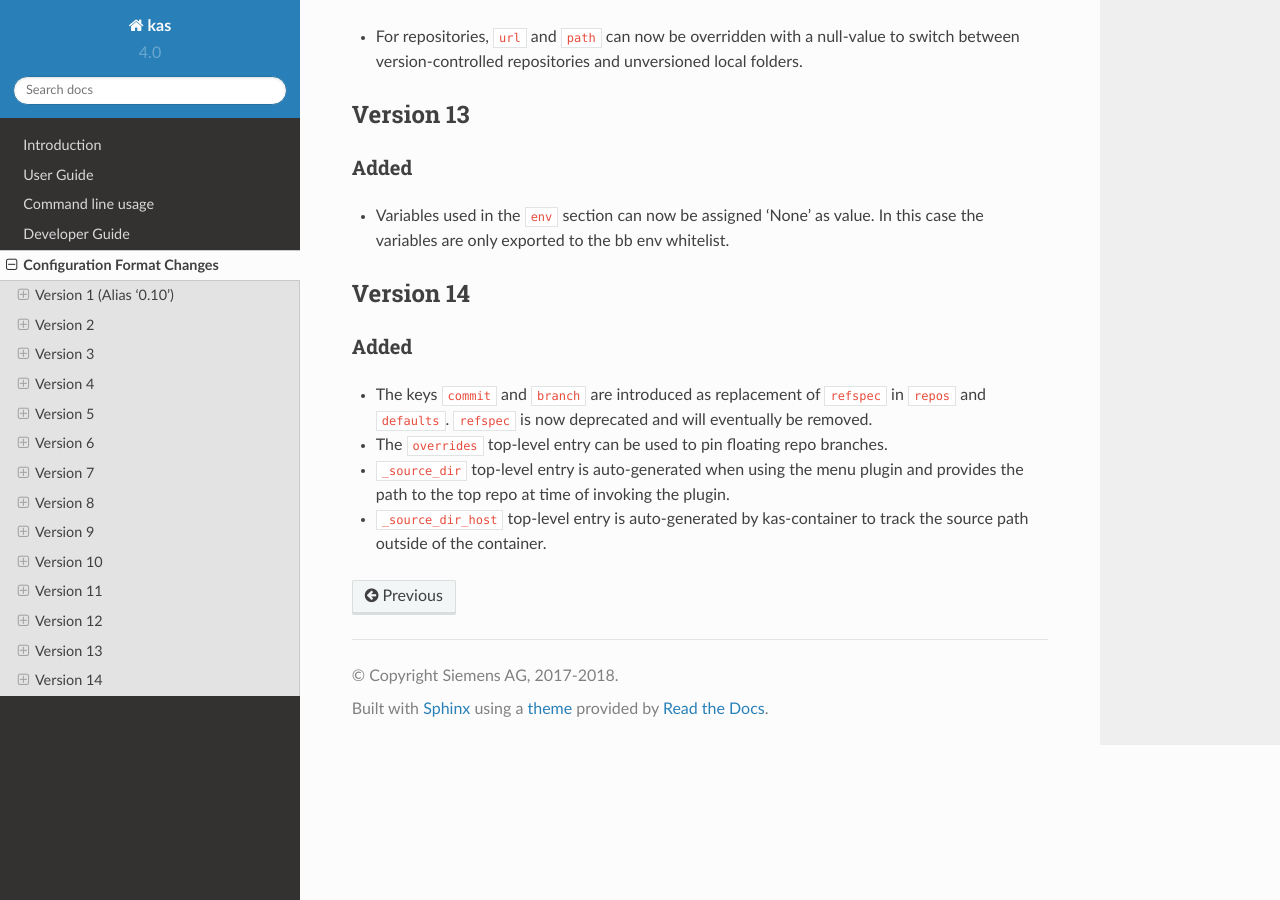
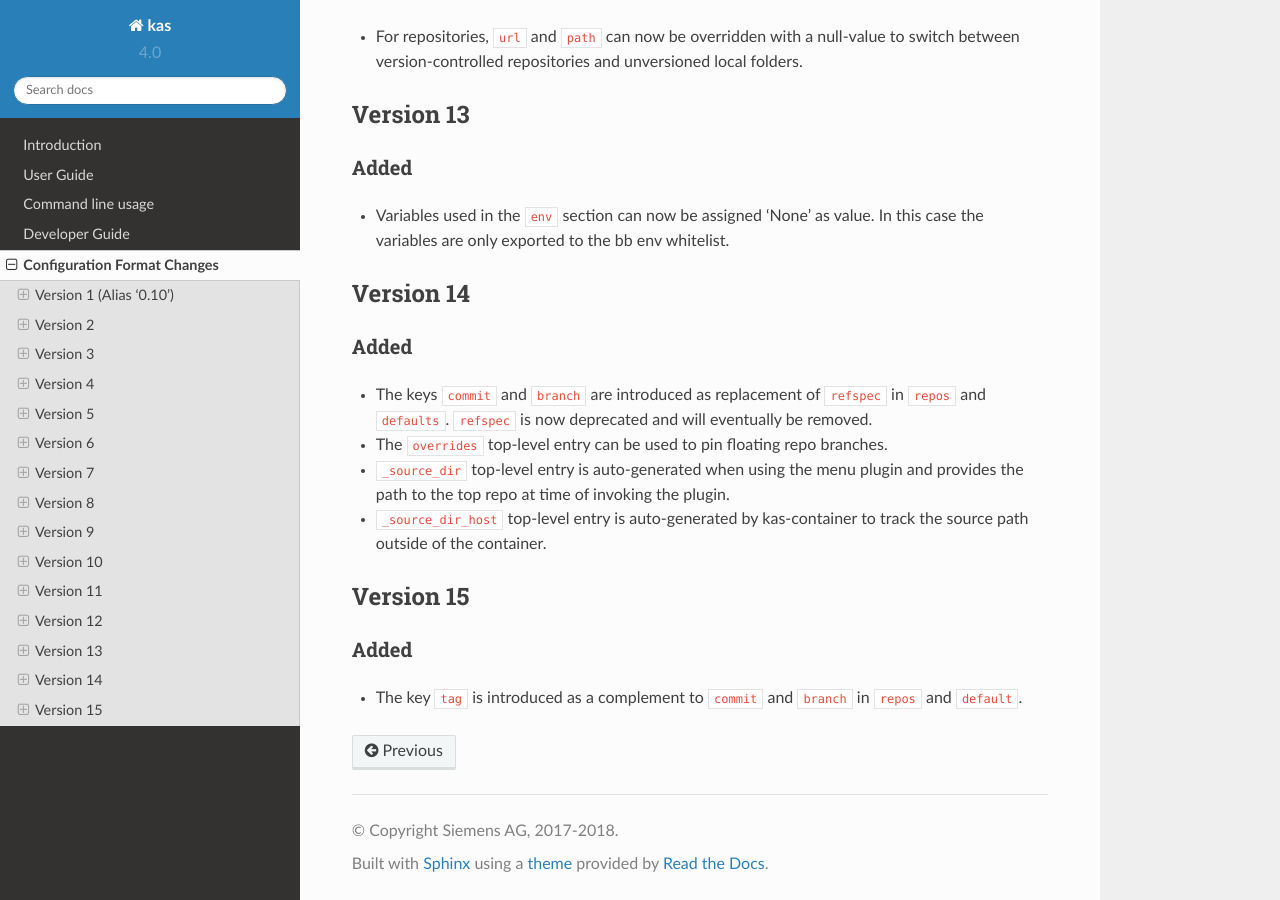
Before and after one commit to siemens/kas, a Sphinx documentation site: the page built from docs/format-changelog.rst, in a window 1280 px wide and 900 px high, scrolled down 2336 px. Built offline with Sphinx 7.4.7 and the Read the Docs theme 2.0.0, drawn with Linux system fonts in a browser that asks for light colours.

Commit message:
Bump format version to 15 with the new `tags` key in `repos`, update tests formats
Signed-off-by: Félix Piédallu <felix@piedallu.me>
Signed-off-by: Jan Kiszka <jan.kiszka@siemens.com>

```diff
--- a/docs/format-changelog.rst
+++ b/docs/format-changelog.rst
@@ -145,3 +145,12 @@ Added
   and provides the path to the top repo at time of invoking the plugin.
 - ``_source_dir_host`` top-level entry is auto-generated by kas-container to
   track the source path outside of the container.
+
+Version 15
+----------
+
+Added
+~~~~~
+
+- The key ``tag`` is introduced as a complement to ``commit`` and ``branch``
+  in ``repos`` and ``default``.
--- a/kas/__version__.py
+++ b/kas/__version__.py
@@ -28,5 +28,5 @@ __copyright__ = 'Copyright (c) Siemens AG, 2017-2020'
 __version__ = '4.0'
 
 # Please update docs/format-changelog.rst when changing the file version.
-__file_version__ = 14
+__file_version__ = 15
 __compatible_file_version__ = 1
```
Also changed, not shown: 5 other files.
